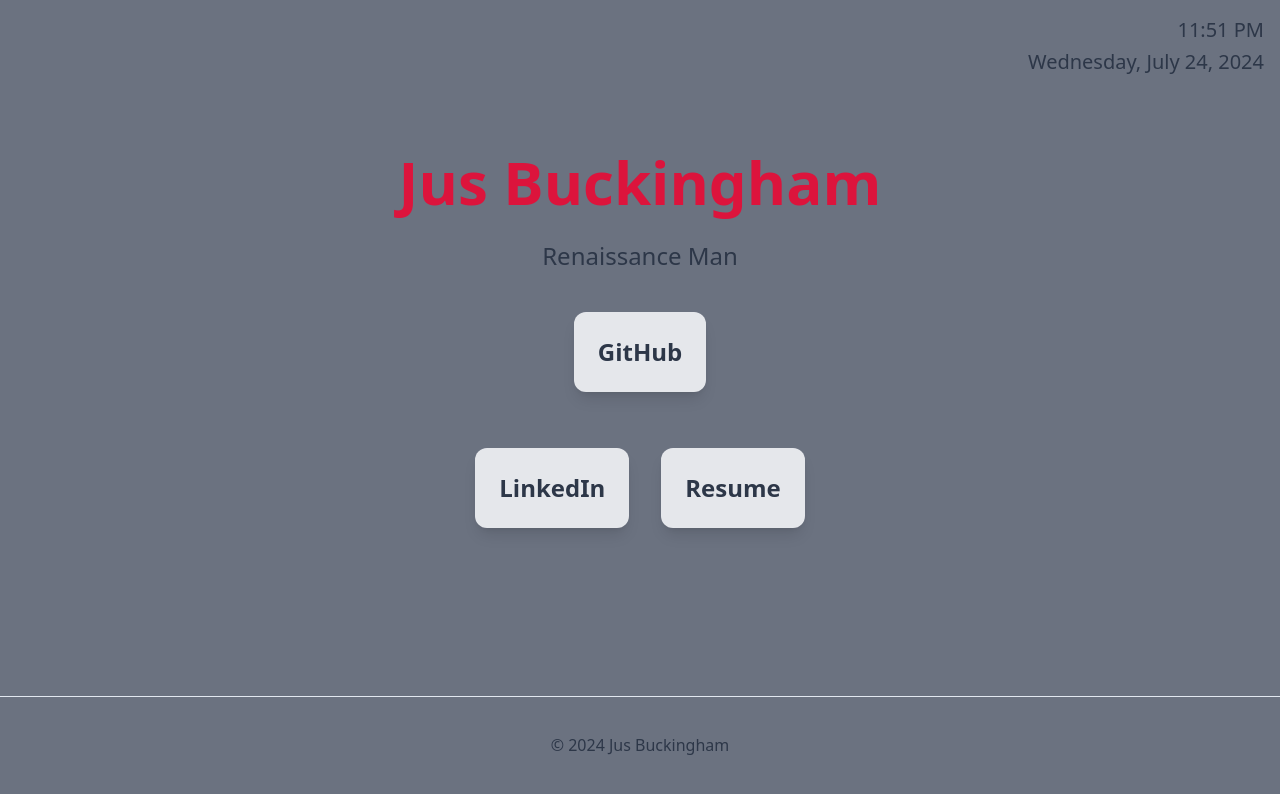
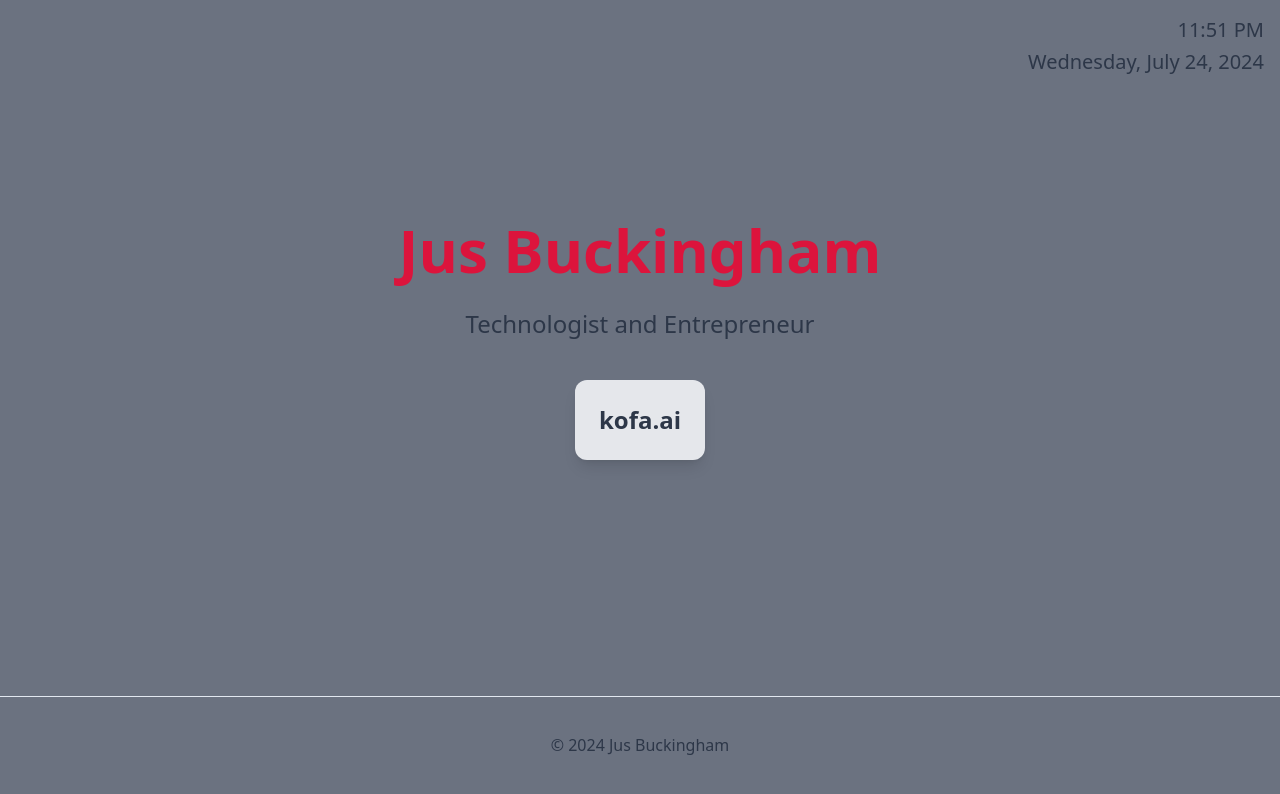
Before and after one commit to jusbuckingham/jusbuckingham, a Next.js app: page / in a window 1280 px wide. Shown: the top 794 px of the page. Built offline with nearby package versions, Linux system fonts and the light colour scheme.

Commit message:
cleaning up the links

```diff
--- a/pages/index.tsx
+++ b/pages/index.tsx
@@ -48,23 +48,13 @@ const Home: NextPage = () => {
         </h1>
 
         <p className="mt-3 text-lg md:text-2xl text-gray-800">
-          Renaissance Man
+          Technologist and Entrepreneur
         </p>
 
         <div className="mt-6 flex flex-col items-center justify-center max-w-4xl w-full">
-          <a href="https://github.com/jusbuckingham" target="_blank" className="p-4 md:p-6 m-2 md:m-4 max-w-sm bg-neutral-200 rounded-xl shadow-lg space-y-4 hover:bg-neutral-300 transition duration-300">
-            <h2 className="text-xl md:text-2xl font-semibold text-gray-800">GitHub</h2>
+          <a href="https://kofa.ai/" target="_blank" className="p-4 md:p-6 m-2 md:m-4 max-w-sm bg-neutral-200 rounded-xl shadow-lg space-y-4 hover:bg-neutral-300 transition duration-300">
+            <h2 className="text-xl md:text-2xl font-semibold text-gray-800">kofa.ai</h2>
           </a>
-
-          <div className="flex flex-col md:flex-row justify-center mt-6">
-            <a href="https://www.linkedin.com/in/jus-buckingham/" target="_blank" className="p-4 md:p-6 m-2 md:m-4 max-w-sm bg-neutral-200 rounded-xl shadow-lg space-y-4 hover:bg-neutral-300 transition duration-300">
-              <h2 className="text-xl md:text-2xl font-semibold text-gray-800">LinkedIn</h2>
-            </a>
-
-            <a href="https://docs.google.com/document/d/1NZGu9GgaoLUzz0X3lB345SV7xhNpC-ehFzIULuuTs94/edit?usp=sharing" target="_blank" className="p-4 md:p-6 m-2 md:m-4 max-w-sm bg-neutral-200 rounded-xl shadow-lg space-y-4 hover:bg-neutral-300 transition duration-300">
-              <h2 className="text-xl md:text-2xl font-semibold text-gray-800">Resume</h2>
-            </a>
-          </div>
         </div>
       </main>
 
```
